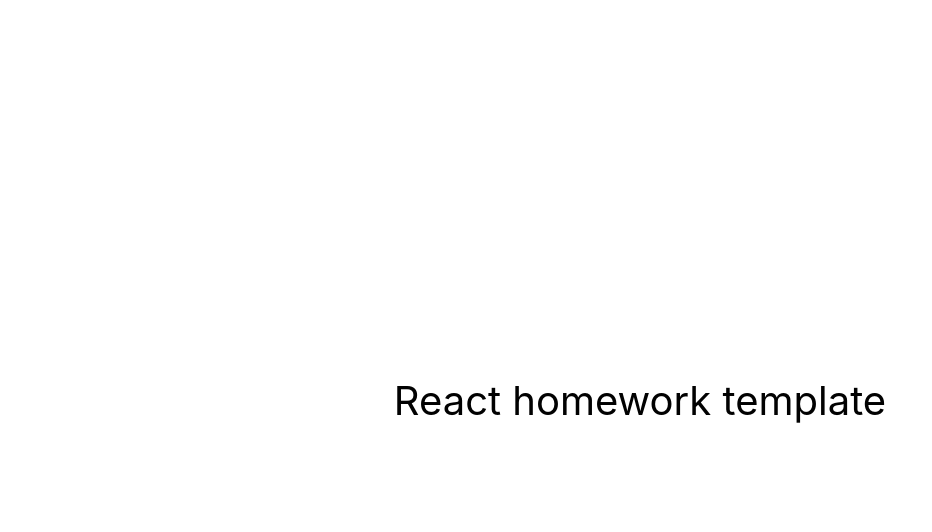
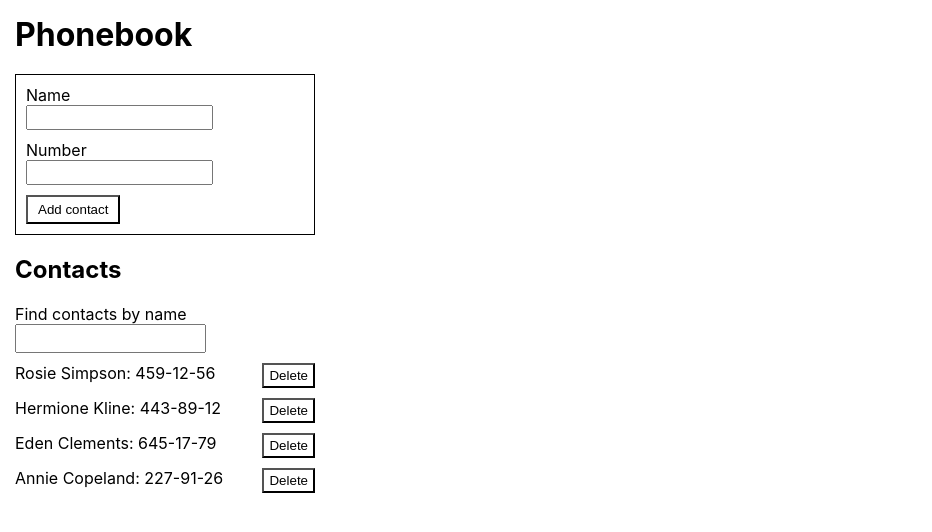
Before and after one commit to verado-batsu/goit-react-hw-03-phonebook, a React (Create React App) app: page / in a window 1280 px wide. Shown: the top 532 px of the page, without its empty margins (0-932 px from the left). Built offline with nearby package versions, Linux system fonts and the light colour scheme.

Commit message:
first commit

```diff
--- /dev/null
+++ b/src/components/App/App.jsx
@@ -0,0 +1,90 @@
+import { Component } from "react";
+import { ContactForm } from 'components/ContactForm/ContactForm';
+import { Filter } from 'components/Filter/Filter';
+import { ContactList } from 'components/ContactList/ContactList';
+
+import { Container } from 'components/App/App.styled';
+export class App extends Component {
+	state = {
+		contacts: [
+			{id: 'id-1', name: 'Rosie Simpson', number: '459-12-56'},
+			{id: 'id-2', name: 'Hermione Kline', number: '443-89-12'},
+			{id: 'id-3', name: 'Eden Clements', number: '645-17-79'},
+			{id: 'id-4', name: 'Annie Copeland', number: '227-91-26'},
+		],
+		filter: '',
+	}
+
+	handleChange = (e) => {
+		const nameOfInput = e.target.name;
+
+		this.setState({
+			[nameOfInput]: e.target.value
+		})
+	}
+
+	getDataFromForm = (contact) => {
+		this.setState((prevState) => {
+			const prevContacts = [...prevState.contacts];
+
+			prevContacts.map(prevContact => {
+				if (contact.name !== prevContact.name) {
+					return undefined;
+				}
+				alert(`${contact.name} is already in contacts.`);
+				return {
+					contacts: [...prevState.contacts],
+				}
+			})
+
+			return {
+				contacts: [...prevState.contacts, contact],
+			}
+		})
+	}
+
+	handleDeleteClick = (e) => {
+		this.setState((prevState) => {
+			const prevContacts = prevState.contacts;
+			const newContacts = prevContacts.reduce((acc, contact) => {
+				if (e.target.id !== contact.id) {
+					return [...acc, contact];
+				} else {
+					return [...acc];
+				}
+			}, [])
+
+			return {
+				contacts: newContacts
+			};
+		})
+	}
+
+	render() {
+		const { filter } = this.state;
+
+		const normalizedFilter = this.state.filter.toLowerCase();
+
+		const filteredContacts = this.state.contacts.filter(contact => contact.name.toLowerCase().includes(normalizedFilter));
+
+		return (
+			<Container>
+				<h1>Phonebook</h1>
+				<ContactForm
+					getDataFromForm={this.getDataFromForm}
+				/>
+
+				<h2>Contacts</h2>
+				<Filter
+					filter={filter}
+					handleChange={this.handleChange}
+				/>
+
+				<ContactList
+					filteredContacts={filteredContacts}
+					handleDeleteClick={this.handleDeleteClick}
+				/>
+			</Container>
+		);
+	}
+};
--- /dev/null
+++ b/src/components/App/App.styled.js
@@ -0,0 +1,9 @@
+import styled from "@emotion/styled";
+
+export const Container = styled.div`
+	max-width: 300px;
+	padding: 15px;
+	h1, h2 {
+		margin-bottom: 20px;
+	}
+`;
--- /dev/null
+++ b/src/components/ContactForm/ContactForm.jsx
@@ -0,0 +1,81 @@
+// import { Component } from "react";
+import { nanoid } from 'nanoid';
+import PropTypes from 'prop-types';
+import { Formik, Field, ErrorMessage } from 'formik';
+import * as yup from 'yup';
+
+import { FormStyled } from 'components/ContactForm/ContactForm.styled';
+
+
+const schema = yup.object({
+	name: yup.string().required(),
+	number:	yup.number().required(),
+})
+export function ContactForm ({getDataFromForm}) {
+	// handleChange = (e) => {
+	// 	const nameOfInput = e.target.name;
+
+	// 	this.setState({
+	// 		[nameOfInput]: e.target.value
+	// 	})
+	// }
+
+
+	const initialValues = {
+		name: '',
+		number: '',
+	}
+
+	const handleSubmit = (values, { resetForm }) => {
+
+		const contact = {
+			...values,
+			id: nanoid(),
+		}
+
+		resetForm();
+
+		getDataFromForm(contact);
+	}
+
+	return (
+			<Formik
+				initialValues={initialValues}
+				onSubmit={handleSubmit}
+				validationSchema={schema}
+			>
+				<FormStyled
+					// onSubmit={this.handleSubmit}
+					autoComplete="off"
+				>
+					<label>
+						<p>Name</p>
+						<Field
+							type="text"
+							name="name"
+							pattern="^[a-zA-Zа-яА-Я]+(([' -][a-zA-Zа-яА-Я ])?[a-zA-Zа-яА-Я]*)*$"
+							title="Name may contain only letters, apostrophe, dash and spaces. For example Adrian, Jacob Mercer, Charles de Batz de Castelmore d'Artagnan"
+						/>
+						<ErrorMessage component="div" name="name" />
+					</label>
+					<label>
+						<p>Number</p>
+						<Field
+							type="tel"
+							name="number"
+							pattern="\+?\d{1,4}?[-.\s]?\(?\d{1,3}?\)?[-.\s]?\d{1,4}[-.\s]?\d{1,4}[-.\s]?\d{1,9}"
+							title="Phone number must be digits and can contain spaces, dashes, parentheses and can start with +"
+						/>
+						<ErrorMessage component="div" name="number" />
+					</label>
+					<button type="submit">Add contact</button>
+				</FormStyled>
+			</Formik>
+	)
+}
+
+
+
+ContactForm.propTypes = {
+	getDataFromForm: PropTypes.func.isRequired,
+}
--- /dev/null
+++ b/src/components/ContactForm/ContactForm.styled.js
@@ -0,0 +1,34 @@
+import styled from "@emotion/styled";
+import { Form } from 'formik';
+
+export const FormStyled = styled(Form)`
+	padding: 10px;
+	margin-bottom: 20px;
+
+	border: 1px solid #000;
+
+	label {
+		display: block;
+		margin-bottom: 10px
+	}
+
+	input {
+		/* display: block; */
+		padding: 3px;
+	}
+
+	div {
+		color: #ff0000;
+	}
+
+	button {
+		padding: 5px 10px;
+		background-color: #fff;
+
+		:hover,
+		:focus {
+			background-color: #000;
+			color: #fff;
+		}
+	}
+`;
--- /dev/null
+++ b/src/components/ContactList/ContactList.jsx
@@ -0,0 +1,24 @@
+import PropTypes from 'prop-types';
+import { ContactListEl } from 'components/ContactList/ContactList.styled';
+
+export function ContactList({ filteredContacts, handleDeleteClick }) {
+	return (
+		<ContactListEl>
+			{
+				filteredContacts.map(({ id, name, number }) => {
+						return (
+							<li key={id}>
+								<span>{name}: {number}</span>
+								<button id={id} type="button" onClick={handleDeleteClick}>Delete</button>
+							</li>
+						)
+					})
+			}
+		</ContactListEl>
+	)
+}
+
+ContactList.propTypes = {
+	filteredContacts: PropTypes.arrayOf(PropTypes.objectOf(PropTypes.string.isRequired)),
+	handleDeleteClick: PropTypes.func.isRequired,
+}
--- /dev/null
+++ b/src/components/ContactList/ContactList.styled.js
@@ -0,0 +1,24 @@
+import styled from "@emotion/styled";
+
+export const ContactListEl = styled.ul`
+	li{
+		display: flex;
+		gap: 10px;
+		justify-content: space-between;
+
+		:not(:last-child) {
+			margin-bottom: 10px;
+		}
+	}
+
+	li > button {
+		padding: 3px 5px;
+		background-color: #fff;
+
+		:hover,
+		:focus {
+			background-color: #000;
+			color: #fff;
+		}
+	}
+`;
--- /dev/null
+++ b/src/components/Filter/Filter.jsx
@@ -0,0 +1,21 @@
+import PropTypes from 'prop-types';
+import { FilterLabel } from 'components/Filter/Filter.styled';
+
+export function Filter({ handleChange, filter }) {
+	return (
+		<FilterLabel>
+			<p>Find contacts by name</p>
+			<input
+				name="filter"
+				type="text"
+				onChange={handleChange}
+				value={filter}
+			/>
+		</FilterLabel>
+	)
+}
+
+Filter.propTypes = {
+	handleChange: PropTypes.func.isRequired,
+	filter: PropTypes.string
+}
--- /dev/null
+++ b/src/components/Filter/Filter.styled.js
@@ -0,0 +1,9 @@
+import styled from "@emotion/styled";
+
+export const FilterLabel = styled.label`
+	display: block;
+	margin-bottom: 10px;
+	input {
+		padding: 5px;
+	}
+`;
--- a/src/index.css
+++ b/src/index.css
@@ -1,4 +1,10 @@
 @import-normalize; /* bring in normalize.css styles */
+
+* {
+	padding: 0;
+	margin: 0;
+	/* border: 0; */
+}
 
 body {
 	margin: 0;
@@ -9,6 +15,20 @@
 	-moz-osx-font-smoothing: grayscale;
 }
 
+ul li {
+	list-style: none;
+}
+
+img {
+	vertical-align: top;
+	max-width: 100%;
+	height: auto;
+}
+
+button {
+	cursor: pointer;
+}
+
 code {
 	font-family: source-code-pro, Menlo, Monaco, Consolas, 'Courier New',
 		monospace;
--- a/src/index.js
+++ b/src/index.js
@@ -1,6 +1,6 @@
 import React from 'react';
 import ReactDOM from 'react-dom/client';
-import { App } from 'components/App';
+import { App } from 'components/App/App';
 import './index.css';
 
 ReactDOM.createRoot(document.getElementById('root')).render(
```
Also changed, not shown: package.json (+8 -2 lines), 1 other file (tests, documents, lock files or other folders). Lines whose indentation alone changed are shown as unchanged.
